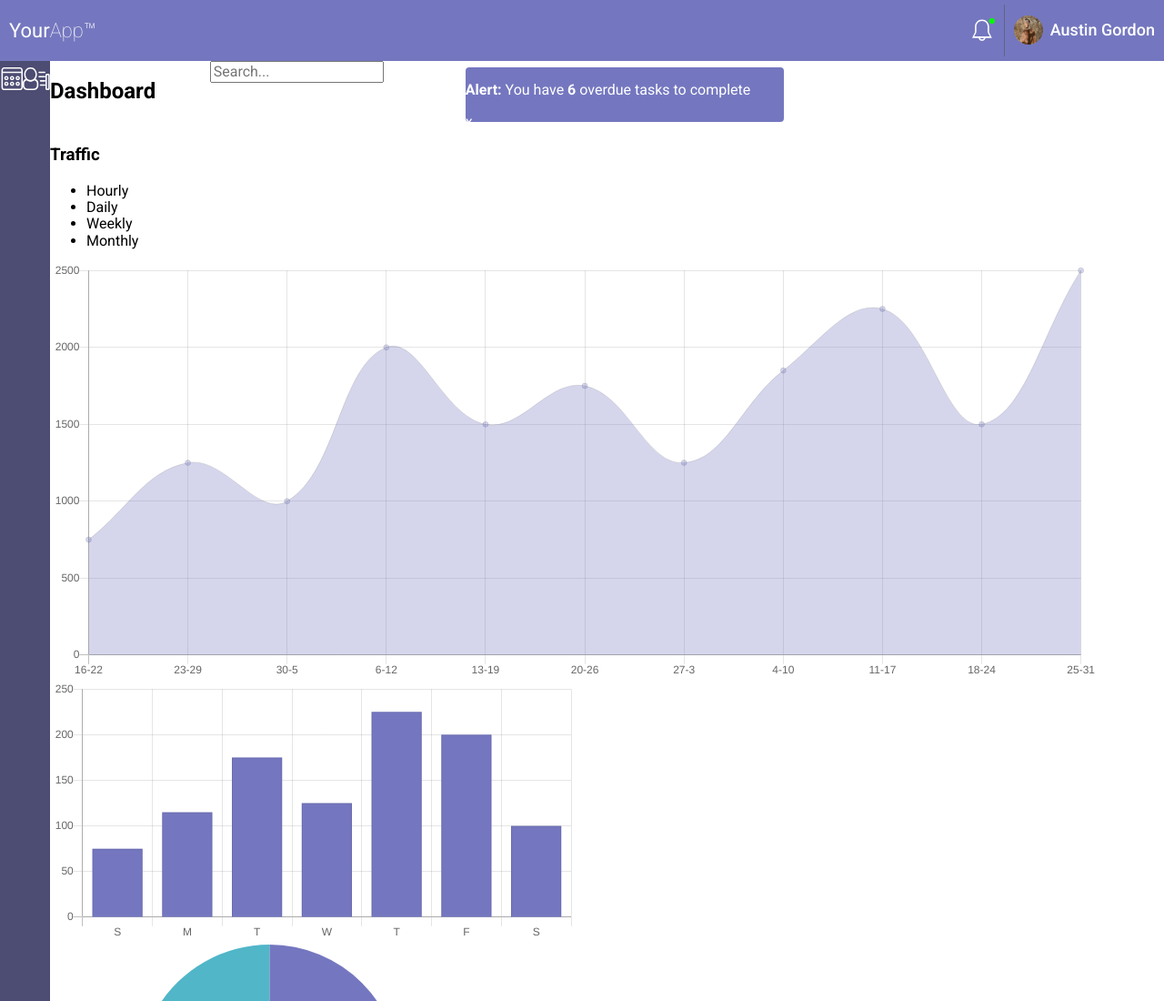
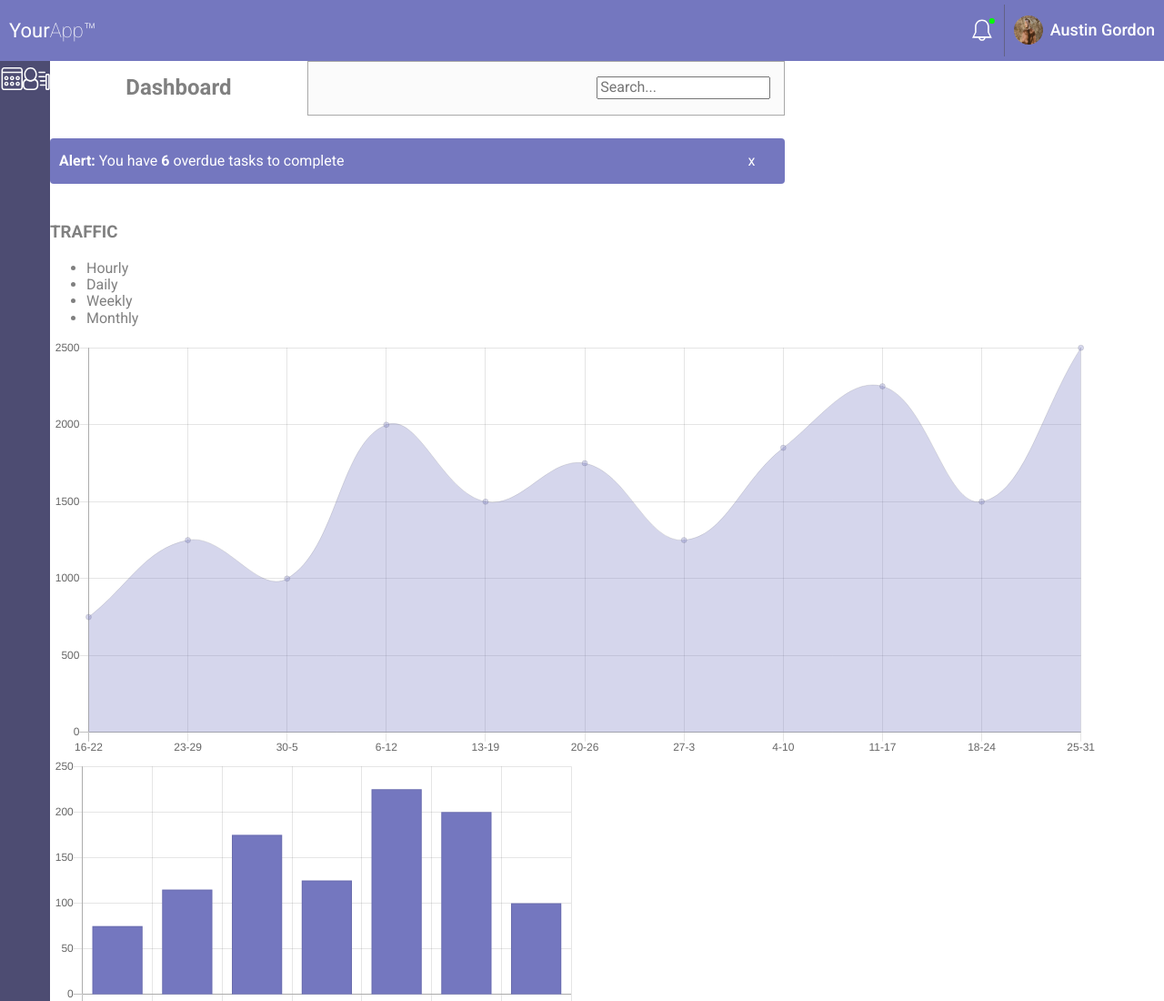
Before and after one commit to austincgordon/Techdegree-Project-7, a plain HTML site: page index.html in a window 1280 px wide. Shown: the top 1100 px of the page at 91% size. Drawn offline with nearby package versions, Linux system fonts and the light colour scheme.

Commit message:
Updates to Dashboard
Updated CSS and JS layouts for the dashboard, started work on the charts.

```diff
--- a/css/styles.css
+++ b/css/styles.css
@@ -6,6 +6,10 @@
 }
 
 /* Page Styles */
+
+body {
+	color: #808080;
+}
 
 .grid-container {
 	display: grid;
@@ -89,29 +93,62 @@ header {
 
 .dashboard {
 	display: grid;
-	grid-template-columns: 0.5fr 0.8fr 1fr;
-	grid-template-rows: 1fr;
+	grid-template-columns: 0.7fr 1.3fr;
+	grid-template-rows: 60px 100px;
+	grid-template-areas:
+		'headline search'
+		'alert alert';
 }
 
 .headline {
-	justify-self: start;
+	grid-area: headline;
+	justify-self: center;
+	align-self: center;
 }
 
 .dashboard-search {
-	width: 100px;
-	height: 75px;
-	justify-self: stretch;
+	grid-area: search;
+	justify-self: end;
+	align-self: center;
+	display: grid;
+	grid-template-columns: 100%;
+	grid-template-rows: 100%;
+	background-color: #fbfbfb;
+	width: 100%;
+	height: 100%;
+	border: 1px solid darkgrey;
+}
+
+.search-bar {
+	margin-right: 15px;
+	justify-self: end;
 	align-self: center;
 }
 
 .alert {
+	grid-area: alert;
+	align-self: center;
 	background-color: #7477bf;
 	color: white;
+	height: 50px;
 	border-radius: 4px;
-	justify-self: stretch;
+}
+
+.alert-banner {
+	display: grid;
+	grid-template-columns: 1fr 0.1fr;
+	grid-template-rows: auto;
+}
+
+.alert-banner-message {
+	justify-self: start;
 	align-self: center;
-	height: 60px;
-	width: 350px;
+	padding-left: 10px;
+}
+
+.alert-banner-close {
+	justify-self: center;
+	align-self: center;
 }
 
 /* SVG Styles */
--- a/index.html
+++ b/index.html
@@ -64,15 +64,15 @@
 		<main class="main-container">
 			<div class="dashboard">
 				<h2 class="headline">Dashboard</h2>
-				<div class="dashboard-search">
-					<input type="search" placeholder="Search..." />
-				</div>
+				<span class="dashboard-search">
+					<input type="search" placeholder="Search..." class="search-bar" />
+				</span>
 				<div class="alert" id="alert"></div>
 			</div>
 
 			<section class="traffic">
 				<div class="traffic-header">
-					<h3>Traffic</h3>
+					<h3>TRAFFIC</h3>
 					<ul class="traffic-nav">
 						<li class="traffic-nav-link">Hourly</li>
 						<li class="traffic-nav-link">Daily</li>
--- a/js/app.js
+++ b/js/app.js
@@ -3,9 +3,8 @@ const alertBanner = document.getElementById('alert');
 // Creates the HTML for the banner
 alertBanner.innerHTML = `
 <div class="alert-banner">
-<p><strong>Alert:</strong> You have <strong>6</strong> overdue tasks
-to complete</p>
-<p class="alert-banner-close">x</p>
+<p class="alert-banner-message"><strong>Alert:</strong> You have <strong>6</strong> overdue tasks
+to complete</p><p class="alert-banner-close">x</p>
 </div>
 `;
 
@@ -36,6 +35,7 @@ let trafficData = {
 	],
 	datasets: [
 		{
+			label: 'TRAFFIC',
 			data: [750, 1250, 1000, 2000, 1500, 1750, 1250, 1850, 2250, 1500, 2500],
 			backgroundColor: 'rgba(116, 119, 191, .3)',
 			borderWidth: 1,
```
Also changed, not shown: 1 other file.
